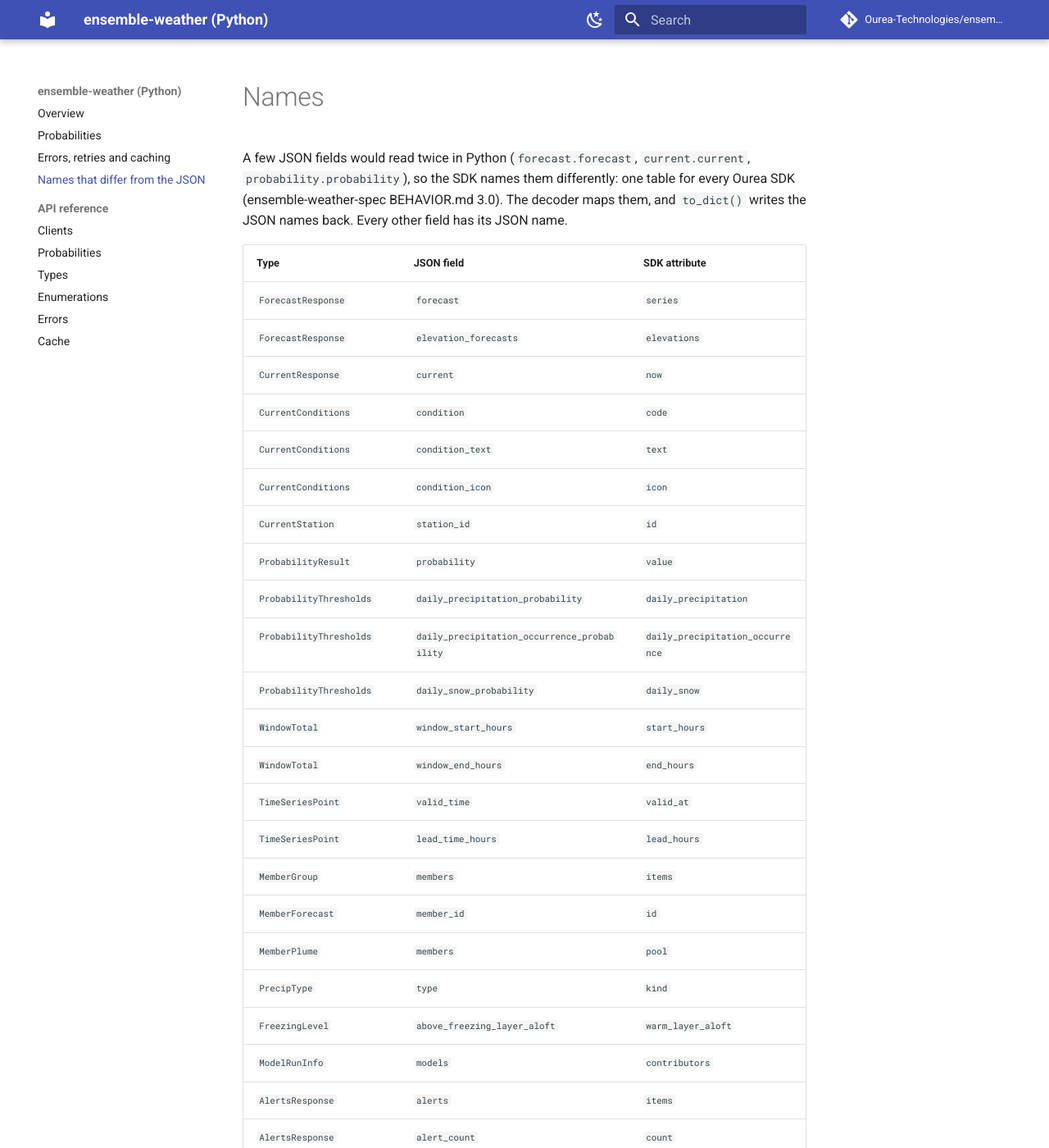
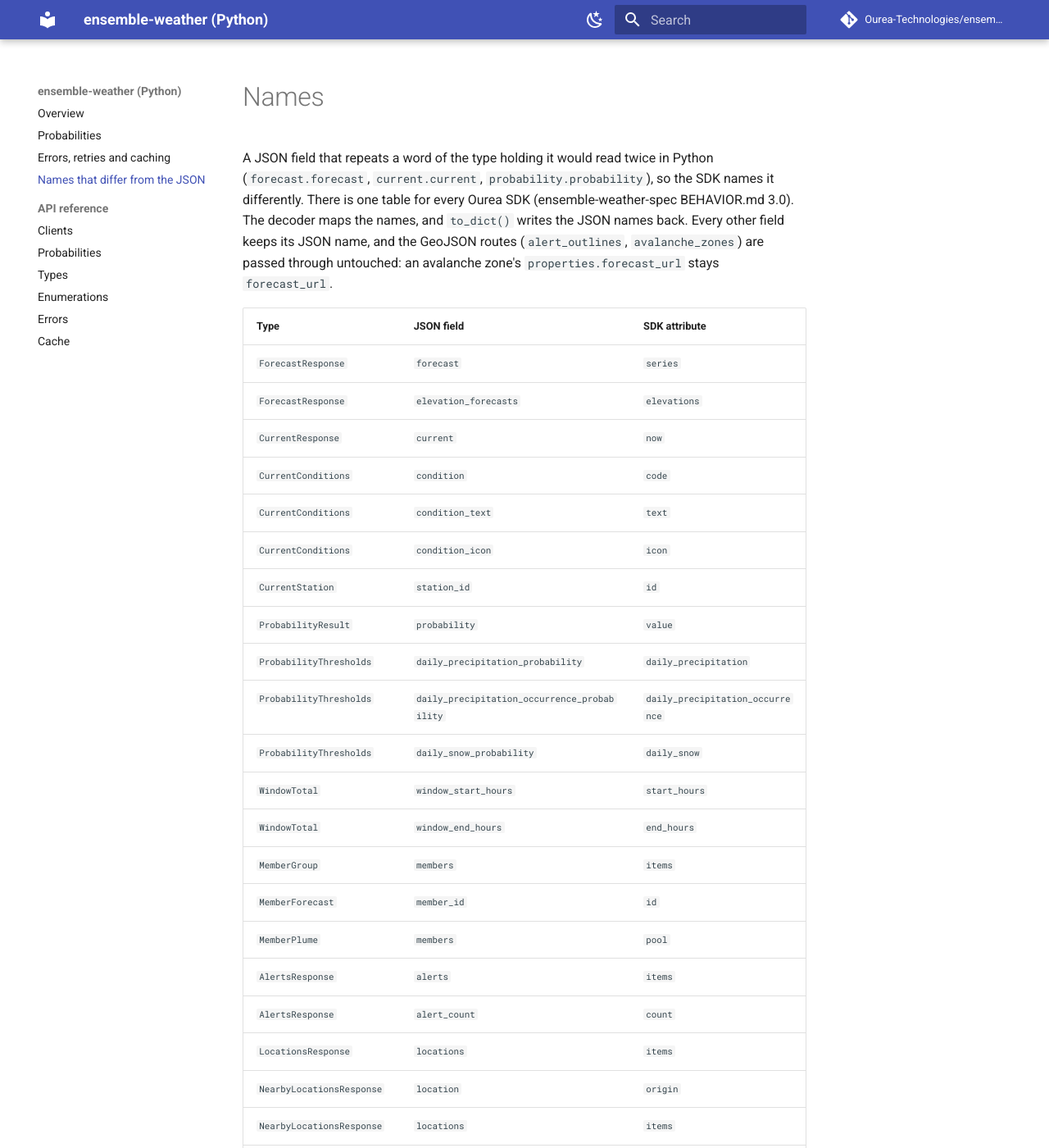
Before and after one commit to Ourea-Technologies/ensemble-weather-python, an MkDocs documentation site: the page built from docs/names.md, in a window 1280 px wide and 1400 px high. Shown: the whole window at 82% size. Built offline with MkDocs 1.6.1 and Material for MkDocs 9.7.7, drawn with Linux system fonts in a browser that asks for light colours; comment, search, counter and statistics services are not loaded; some of the changed text lies outside the part shown.

Commit message:
Rename only fields that repeat their holder's word, and pass GeoJSON through untouched (Harrison, 2026-11-24); spec 7954268
Reverted to the wire names, because none of them is a stutter:
- TimeSeriesPoint.valid_time and lead_time_hours (were valid_at and
  lead_hours);
- PrecipType.type (was kind);
- FreezingLevel.above_freezing_layer_aloft (was warm_layer_aloft);
- ModelRunInfo.models (was contributors);
- SnowpackAspect.aspect (was facing).
to_dataframe() is indexed by valid_time again.

GeoJSON is now passed through untouched, per BEHAVIOR.md 3.0.
AvalancheZoneFeature.properties is a new AvalancheZoneProperties with the
wire keys, so forecast_url stays forecast_url. ForecastResponse.avalanche
(AvalancheForecast) still names it url.

The README table, docs/names.md, the examples and the CHANGELOG follow.
test_every_rename_in_the_table_is_applied now also fails on a rename the
table does not list, and on a GeoJSON key that is renamed.

Gate: ruff format --check and ruff check are clean, and mypy (strict, 36
files) is clean. pytest gives 264 passed. sync-spec --check matches 7954268,
and mkdocs build passes. live_contract.py against api.oureawx.com is ok, and
anonymous live decoding gives valid_time, lead_time_hours, model_run.models,
properties.forecast_url, aspects[].aspect and get_point_nearby(...).items.

```diff
--- a/docs/names.md
+++ b/docs/names.md
@@ -1,10 +1,13 @@
 # Names
 
-A few JSON fields would read twice in Python (`forecast.forecast`,
-`current.current`, `probability.probability`), so the SDK names them
-differently: one table for every Ourea SDK (ensemble-weather-spec
-BEHAVIOR.md 3.0). The decoder maps them, and `to_dict()` writes the JSON names
-back. Every other field has its JSON name.
+A JSON field that repeats a word of the type holding it would read twice in
+Python (`forecast.forecast`, `current.current`, `probability.probability`),
+so the SDK names it differently. There is one table for every Ourea SDK
+(ensemble-weather-spec BEHAVIOR.md 3.0). The decoder maps the names, and
+`to_dict()` writes the JSON names back. Every other field keeps its JSON
+name, and the GeoJSON routes (`alert_outlines`, `avalanche_zones`) are
+passed through untouched: an avalanche zone's `properties.forecast_url`
+stays `forecast_url`.
 
 | Type | JSON field | SDK attribute |
 |---|---|---|
@@ -21,14 +24,9 @@ back. Every other field has its JSON name.
 | `ProbabilityThresholds` | `daily_snow_probability` | `daily_snow` |
 | `WindowTotal` | `window_start_hours` | `start_hours` |
 | `WindowTotal` | `window_end_hours` | `end_hours` |
-| `TimeSeriesPoint` | `valid_time` | `valid_at` |
-| `TimeSeriesPoint` | `lead_time_hours` | `lead_hours` |
 | `MemberGroup` | `members` | `items` |
 | `MemberForecast` | `member_id` | `id` |
 | `MemberPlume` | `members` | `pool` |
-| `PrecipType` | `type` | `kind` |
-| `FreezingLevel` | `above_freezing_layer_aloft` | `warm_layer_aloft` |
-| `ModelRunInfo` | `models` | `contributors` |
 | `AlertsResponse` | `alerts` | `items` |
 | `AlertsResponse` | `alert_count` | `count` |
 | `LocationsResponse` | `locations` | `items` |
```
Also changed, not shown: other parts of docs/names.md (+0 -1 lines), CHANGELOG.md (+19 -12 lines), README.md (+9 -12 lines), docs/index.md (+1 -1 lines), spec/BEHAVIOR.md (+27 -13 lines), 12 other files.
